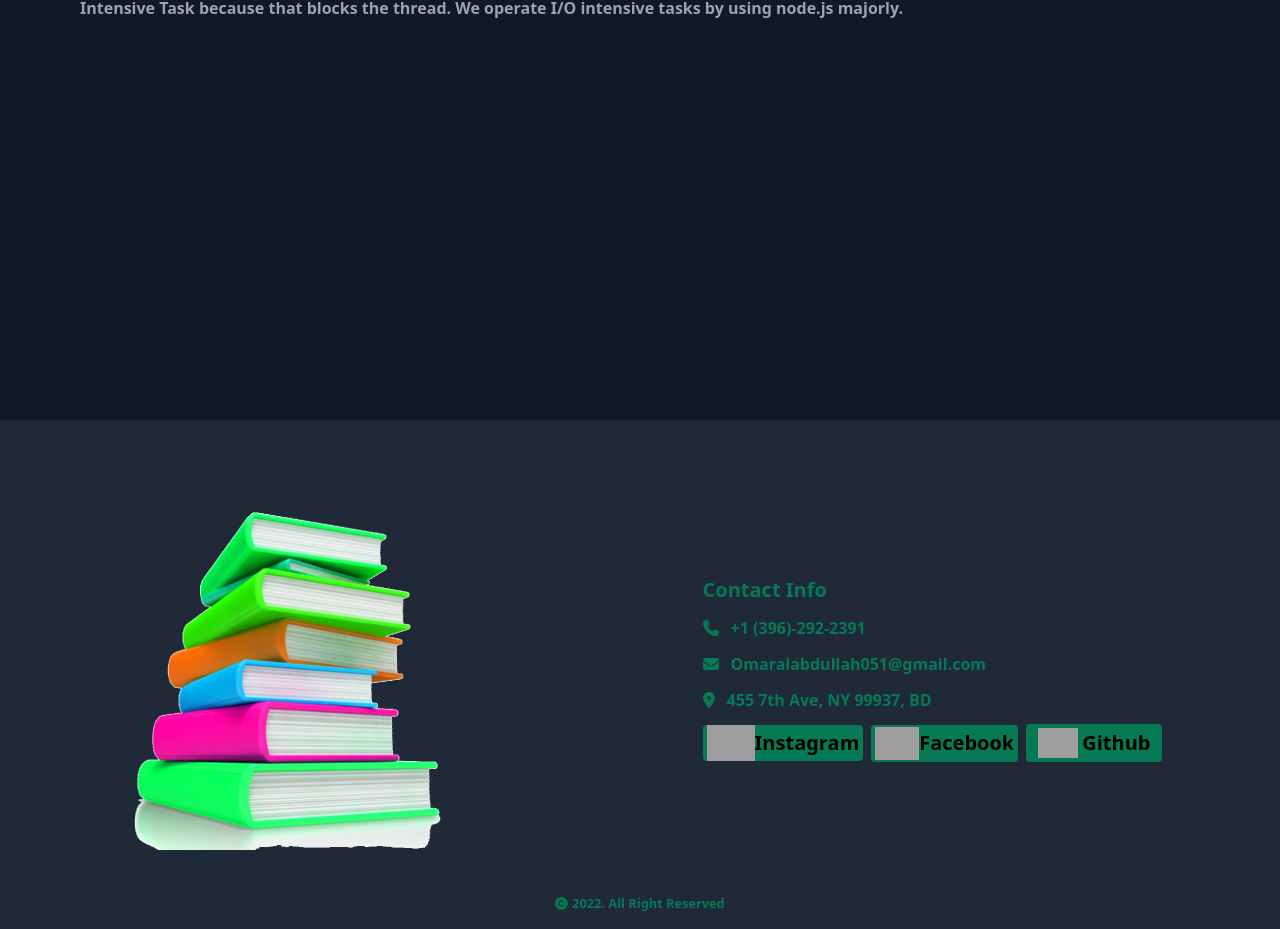
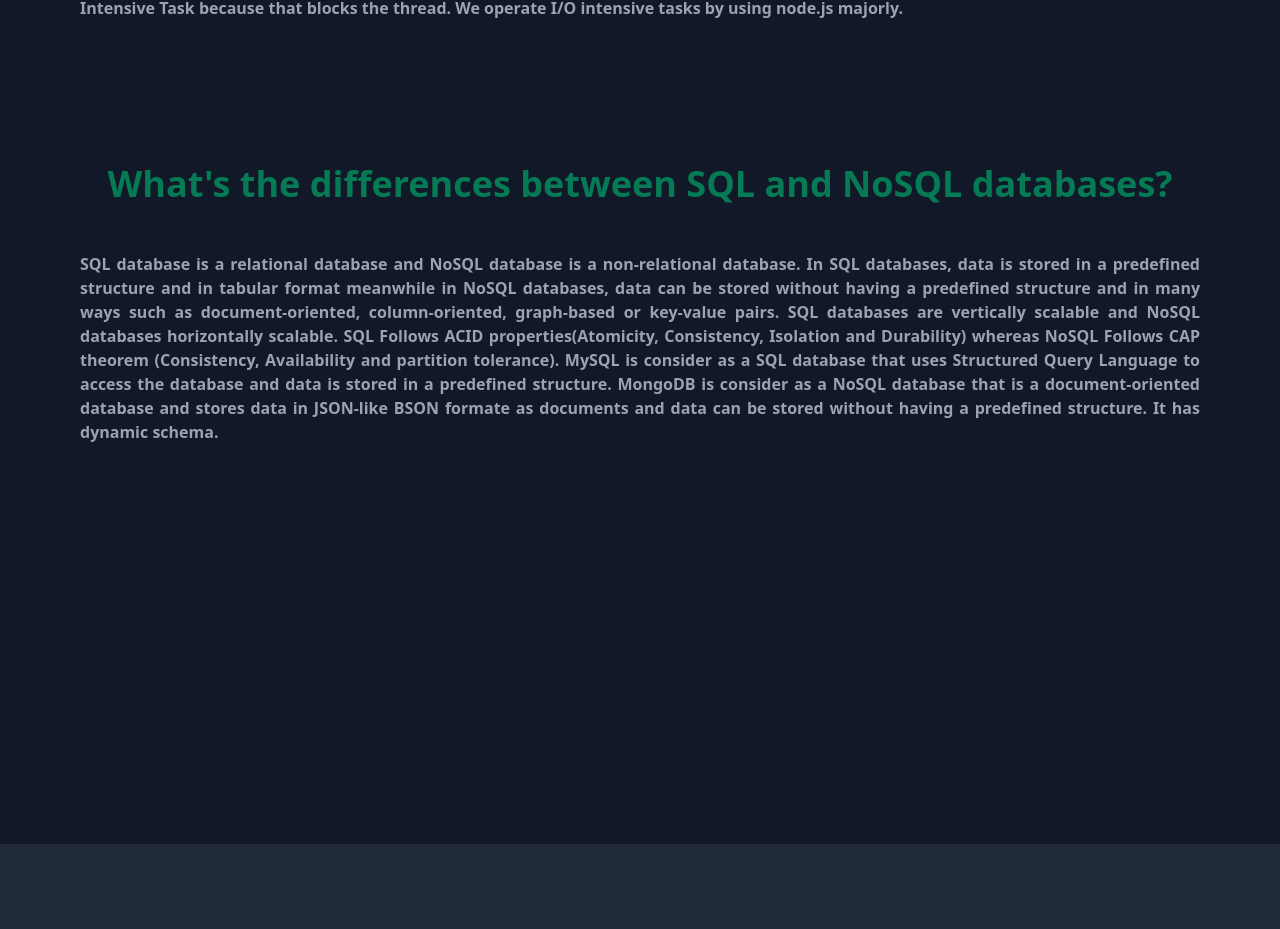
Before and after one commit to Omaralabdullah051/book-mart, a React (Create React App) app: page /blogs in a window 1280 px wide. Shown: the part 796-1725 px from the top of the page. Built offline with nearby package versions, Linux system fonts and the light colour scheme; no server answers; grey boxes are pictures that could not be loaded.

Commit message:
third question added

```diff
--- a/src/Pages/Blogs/Blogs.js
+++ b/src/Pages/Blogs/Blogs.js
@@ -1,12 +1,14 @@
 import React from 'react';
 import Question1 from './Question1/Question1';
 import Question2 from './Question2/Question2';
+import Question3 from './Question3/Question3';
 
 const Blogs = () => {
     return (
         <div>
             <Question1 />
             <Question2 />
+            <Question3 />
         </div>
     );
 };
--- /dev/null
+++ b/src/Pages/Blogs/Question3/Question3.js
@@ -0,0 +1,12 @@
+import React from 'react';
+
+const Question3 = () => {
+    return (
+        <div className='text-green-600 font-bold  mt-8 p-8'>
+            <h3 className='text-center'>What's the differences between SQL and NoSQL databases?</h3>
+            <p className='text-justify text-gray-400 p-12'>SQL database is a relational database and NoSQL database is a non-relational database. In SQL databases, data is stored in a predefined structure and in tabular format meanwhile in NoSQL databases, data can be stored without having a predefined structure and in many ways such as document-oriented, column-oriented, graph-based or key-value pairs. SQL databases are vertically scalable and NoSQL databases horizontally scalable. SQL Follows ACID properties(Atomicity, Consistency, Isolation and Durability) whereas NoSQL Follows CAP theorem (Consistency, Availability and partition tolerance). MySQL is consider as a SQL database that uses Structured Query Language to access the database and data is stored in a predefined structure. MongoDB is consider as a NoSQL database that is a document-oriented database and stores data in JSON-like BSON formate as documents and data can be stored without having a predefined structure. It has dynamic schema.</p>
+        </div>
+    );
+};
+
+export default Question3;
```
